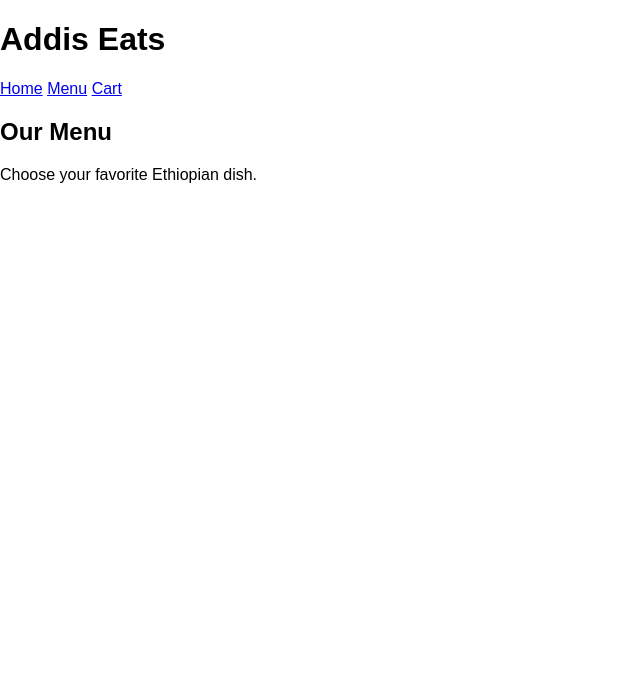
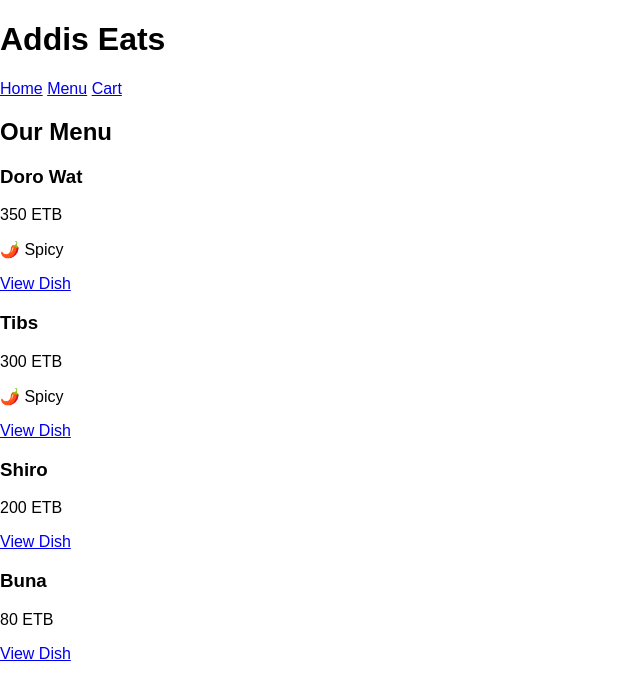
Before and after one commit to Dkidus-star/codeops-portfolio, a React (Vite) app in the folder day_31/addis-eats/: page /menu in a window 1280 px wide. Shown: the top 700 px of the page, without its empty margins (0-640 px from the left). Built offline with nearby package versions, Linux system fonts and the light colour scheme; the HTML template or start-up script is replaced by a standard one.

Commit message:
Add dynamic dish routes

```diff
--- a/day_31/addis-eats/src/App.jsx
+++ b/day_31/addis-eats/src/App.jsx
@@ -4,6 +4,7 @@ import Layout from "./Layout";
 
 import Home from "./pages/Home";
 import MenuPage from "./pages/MenuPage";
+import DishPage from "./pages/DishPage";
 import CartPage from "./pages/CartPage";
 import NotFound from "./pages/NotFound";
 
@@ -15,6 +16,8 @@ function App() {
 
         <Route path="menu" element={<MenuPage />} />
 
+        <Route path="menu/:id" element={<DishPage />} />
+
         <Route path="cart" element={<CartPage />} />
 
         <Route path="*" element={<NotFound />} />
--- /dev/null
+++ b/day_31/addis-eats/src/Dish.jsx
@@ -0,0 +1,17 @@
+import { Link } from "react-router-dom";
+
+function Dish({ dish }) {
+  return (
+    <article>
+      <h3>{dish.name}</h3>
+
+      <p>{dish.price} ETB</p>
+
+      {dish.spicy && <p>🌶️ Spicy</p>}
+
+      <Link to={`/menu/${dish.id}`}>View Dish</Link>
+    </article>
+  );
+}
+
+export default Dish;
--- /dev/null
+++ b/day_31/addis-eats/src/data.js
@@ -0,0 +1,36 @@
+const dishes = [
+  {
+    id: 1,
+    name: "Doro Wat",
+    price: 350,
+    category: "main",
+    spicy: true,
+    description: "Traditional Ethiopian chicken stew with berbere spices.",
+  },
+  {
+    id: 2,
+    name: "Tibs",
+    price: 300,
+    category: "main",
+    spicy: true,
+    description: "Tender pieces of meat sautéed with onions and peppers.",
+  },
+  {
+    id: 3,
+    name: "Shiro",
+    price: 200,
+    category: "main",
+    spicy: false,
+    description: "Smooth and delicious chickpea stew.",
+  },
+  {
+    id: 4,
+    name: "Buna",
+    price: 80,
+    category: "drink",
+    spicy: false,
+    description: "Freshly roasted traditional Ethiopian coffee.",
+  },
+];
+
+export default dishes;
--- /dev/null
+++ b/day_31/addis-eats/src/pages/DishPage.jsx
@@ -0,0 +1,35 @@
+import { Link, useParams } from "react-router-dom";
+import dishes from "../data";
+
+function DishPage() {
+  const { id } = useParams();
+
+  const dish = dishes.find((dish) => dish.id === Number(id));
+
+  if (!dish) {
+    return (
+      <section>
+        <h2>Dish Not Found</h2>
+        <Link to="/menu">Back to Menu</Link>
+      </section>
+    );
+  }
+
+  return (
+    <section>
+      <h2>{dish.name}</h2>
+
+      <p>{dish.description}</p>
+
+      <p>Price: {dish.price} ETB</p>
+
+      <p>Category: {dish.category}</p>
+
+      {dish.spicy && <p>🌶️ This dish is spicy.</p>}
+
+      <Link to="/menu">← Back to Menu</Link>
+    </section>
+  );
+}
+
+export default DishPage;
--- a/day_31/addis-eats/src/pages/MenuPage.jsx
+++ b/day_31/addis-eats/src/pages/MenuPage.jsx
@@ -1,8 +1,14 @@
+import Dish from "../Dish";
+import dishes from "../data";
+
 function MenuPage() {
   return (
     <section>
       <h2>Our Menu</h2>
-      <p>Choose your favorite Ethiopian dish.</p>
+
+      {dishes.map((dish) => (
+        <Dish key={dish.id} dish={dish} />
+      ))}
     </section>
   );
 }
```
